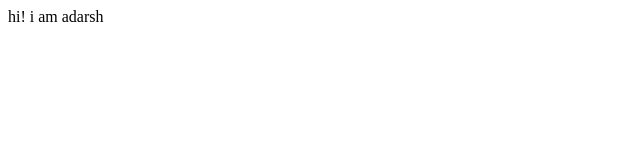
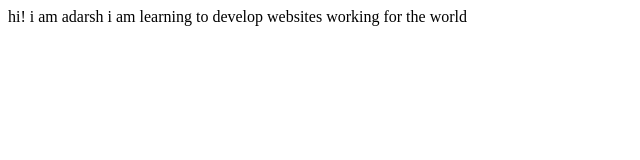
Before and after one commit to adkuakku/adarsh-kushwaha-site, a plain HTML site: page index.html in a window 1280 px wide. Shown: the whole page, without its empty margins (0-640 px from the left). Drawn offline with Linux system fonts and the light colour scheme.

Commit message:
refactor: extended the body

```diff
--- a/index.html
+++ b/index.html
@@ -8,5 +8,7 @@
 </head>
 <body>
     hi! i am adarsh
+    i am learning to develop websites
+    working for the world
 </body>
 </html>
```
